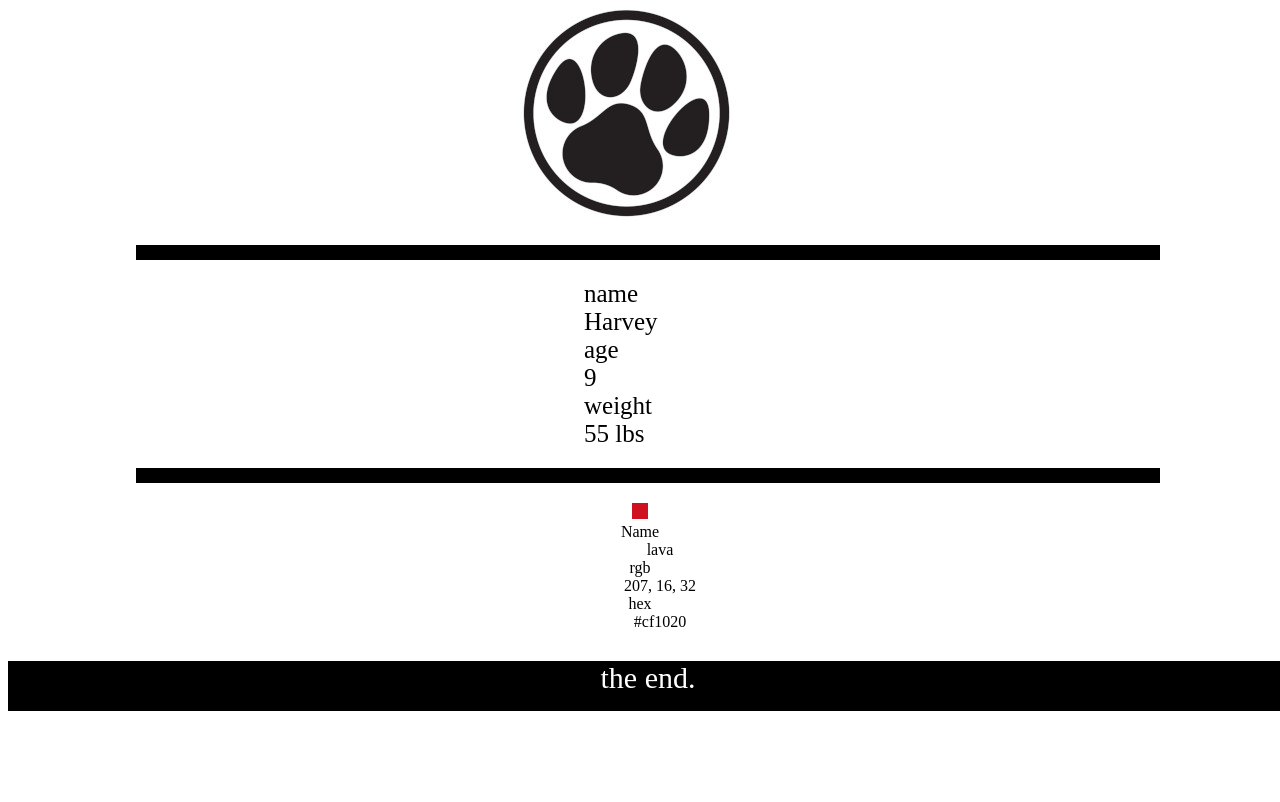
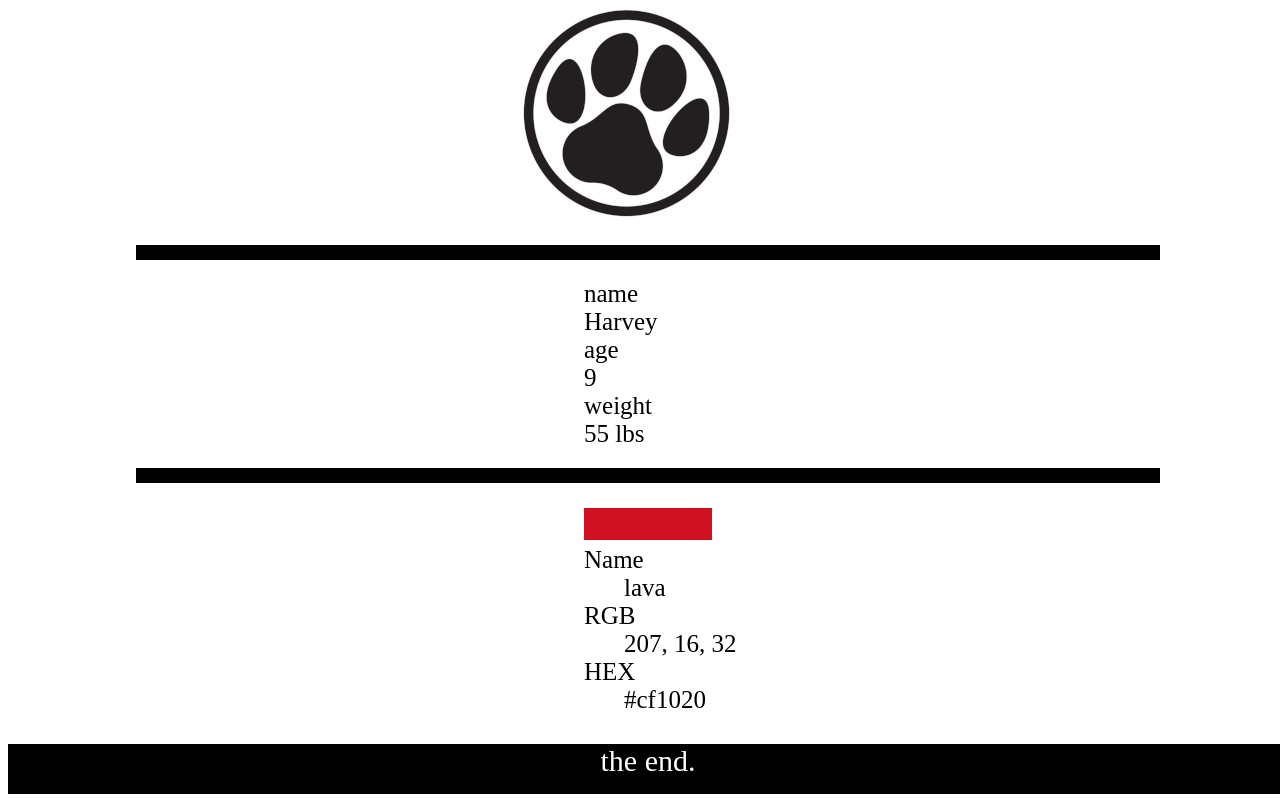
Before and after one commit to DirtDeodara/practice-react, a React app: page / in a window 1280 px wide. Built offline with nearby package versions, Linux system fonts and the light colour scheme.

Commit message:
changed CSS and conidtional statement in Color.js

```diff
--- a/src/components/Color.js
+++ b/src/components/Color.js
@@ -5,14 +5,15 @@ function Color({ name, rgb, hex }) {
 
   const colorBlock = {
     backgroundColor: '#cf1020',
-    width: '1rem',
-    height: '1rem',
+    width: '8rem',
+    height: '2rem',
     display: 'inline-block',
   };
 
   const styles = {
-    textAlign: 'center'
-  }
+    marginLeft: '45vw',
+    fontSize: '25px'
+  };
 
   return (
     <>
@@ -21,11 +22,15 @@ function Color({ name, rgb, hex }) {
         <dt>Name</dt>
         <dd>{name}</dd>
 
-        <dt>rgb</dt>
+        <dt>RGB</dt>
         <dd>{rgb ? rgb : 'unknown'}</dd>
 
-        <dt>hex</dt>
-        <dd>{hex ? hex : 'unknown'}</dd>
+        {hex && (
+        <>
+          <dt>HEX</dt>
+          <dd>{hex}</dd>
+        </>
+        )}
       </dl>
     </>
   );
```
